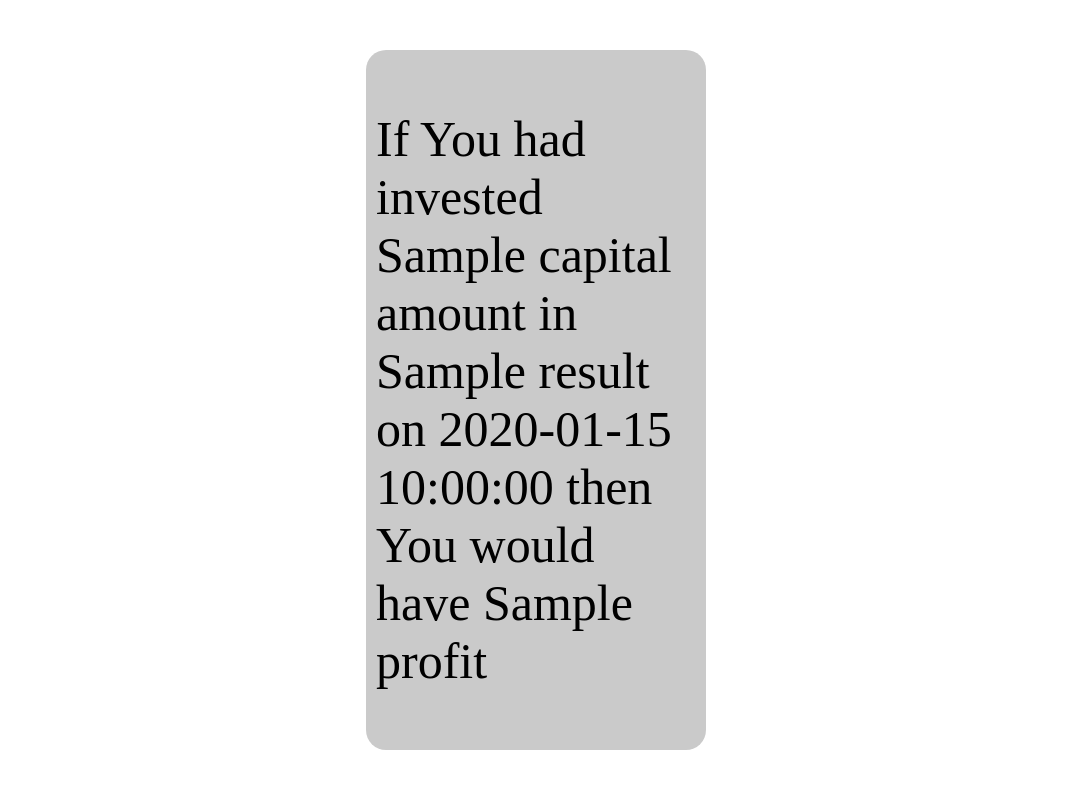
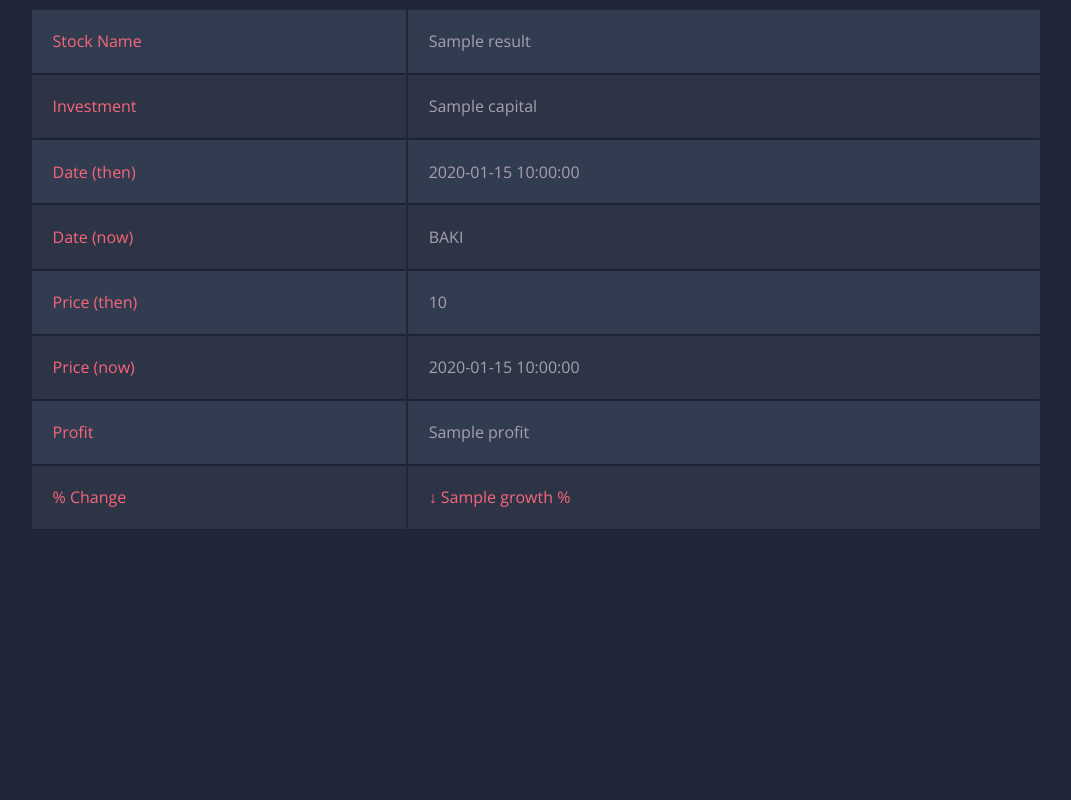
Before and after one commit to AshwinSolanki76/Stock-Profit-Calculator, a Flask app: template templates/result.html in a window 1280 px wide. Shown: the whole page, without its empty margins (104-1175 px from the left). Run offline with Flask 2, Linux system fonts and the light colour scheme; the template is opened without the code that fills it: most values are stand-ins (such as "Sample title", 1, 10 or a date in 2020).

Commit message:
Merge branch 'master' of https://github.com/AshwinSolanki76/Stock-Profit-Calculator

```diff
--- a/app.py
+++ b/app.py
@@ -1,6 +1,7 @@
-from datetime import datetime
+from datetime import datetime,date
 from flask import Flask, render_template, request,url_for
 from Stock import GetDetail
+import numpy
 import os
 
 app = Flask(__name__)
@@ -16,15 +17,21 @@ def result():
         for key, value in request.form.items():
             name[ key ] = value
 
-
         result = request.form
         d=result.to_dict(flat=False)
         datee=datetime(*[int(i) for i in d['Date'][0].split('-')])
         k=GetDetail(datee,d['StockName'],d['Capital'])
-        name['Profit']=GetDetail(datee,d['StockName'],d['Capital'])
+        PriceThen,PriceNow=GetDetail(datee,d['StockName'],d['Capital'])
+        name['Profit']=int((numpy.float32(d['Capital'])/PriceThen)*PriceNow-numpy.float32(d['Capital']))
+        name['PriceThen']=PriceThen
+        name['DateThen']=datee
+        name['DateNow']=date.today()
+        name['PriceNow']=PriceNow
+        name['Growth']=int((PriceNow-PriceThen)*100/PriceThen)
+        print("done")
         return render_template("result.html",result =name)
 
 if __name__ == '__main__':
     port = int(os.environ.get("PORT", 5000))
-    app.run(host='0.0.0.0', port=port,debug=True)
+    app.run(host='0.0.0.0', port=port)
     # app.run(debug = True)
--- a/templates/result.html
+++ b/templates/result.html
@@ -7,48 +7,172 @@
     <title>Result</title>
 </head>
 <body>
-    <div class='container'>
-        <p>
-            If You had invested {{result['Capital']}} amount in {{result['StockName']}}
-            on {{result['Date']}} then You would have {{result['Profit']}}
-        </p>
-    </div>
+    <table class="container">
+        <tbody>
+            <tr>
+                <td>Stock Name</td>
+                <td>{{result['StockName']}}</td>
+            </tr>
+            <tr>
+                <td>Investment</td>
+                <td>{{result['Capital']}}</td>
+            </tr>
+            <tr>
+                <td>Date (then)</td>
+                <td>{{result['Date']}}</td>
+            </tr>
+            <tr>
+                <td>Date (now)</td>
+                <td>BAKI</td>
+            </tr>
+            <tr>
+                <td>Price (then)</td>
+                <td>{{result['PriceThen']}}</td>
+            </tr>
+            <tr>
+                <td>Price (now)</td>
+                <td>{{result['PriceNow']}}</td>
+            </tr>
+            <tr>
+                <td>Profit</td>
+                <td>{{result['Profit']}}</td>
+            </tr>
+            <tr>
+                <td>% Change</td>
+                {% if result['Growth']>0 %}
+                <td class='P'>
+                    &uarr; {{result['Growth']}} %
+                </td>
+                {% else %}
+                <td class='L'>
+                    &darr; {{result['Growth']}} %
+                </td>
+                {% endif %}
+            </tr>
+        </tbody>
+    </table>
+
+
 
 </body>
-    <style>
-        .container{
-            /* margin: 10px;
-            width: 80%;
-            position: absolute;
-            left: 50%;
-            top: 50%;
-            justify-content: center;
-            -webkit-transform: translate(-50%, -50%);
-            transform: translate(-55%, -50%);
-            background-color:rgb(202, 202, 202);
-            border-radius: 20px;
-            padding: 10px;
-            font-size: 430px; */
 
-            /* width: 100px;
-            height: 100px; */
-            width: 80%;
-            height: fit-content;
-            max-width: 320px;
-            background-color: rgb(202, 202, 202);
+<style>
 
-            border-radius: 20px;
-            padding: 10px;
-            position: absolute;
-            top:0;
-            bottom: 0;
-            left: 0;
-            right: 0;
+    @charset "UTF-8";
+    @import url(https://fonts.googleapis.com/css?family=Open+Sans:300,400,700);
+    .P{
+        color:greenyellow;
+    }
+    .L{
+        color:#FB667A;
+    }
 
-            margin: auto;
-        }
-        p{
-            font-size: min(13vw,50px);
-        }
-    </style>
+    body {
+    font-family: 'Open Sans', sans-serif;
+    font-weight: 300;
+    line-height: 1.42em;
+    color:#A7A1AE;
+    background-color:#1F2739;
+    }
+
+    h1 {
+    font-size:3em;
+    font-weight: 300;
+    line-height:1em;
+    text-align: center;
+    color: #4DC3FA;
+    }
+
+    h2 {
+    font-size:1em;
+    font-weight: 300;
+    text-align: center;
+    display: block;
+    line-height:1em;
+    padding-bottom: 2em;
+    color: #FB667A;
+    }
+
+    h2 a {
+    font-weight: 700;
+    text-transform: uppercase;
+    color: #FB667A;
+    text-decoration: none;
+    }
+
+    .blue { color: #185875; }
+    .yellow { color: #FFF842; }
+
+    .container th h1 {
+        font-weight: bold;
+        font-size: 1em;
+        text-align: left;
+        color: #185875;
+    }
+
+    .container td {
+        font-weight: normal;
+        font-size: 1em;
+    -webkit-box-shadow: 0 2px 2px -2px #0E1119;
+            -moz-box-shadow: 0 2px 2px -2px #0E1119;
+                box-shadow: 0 2px 2px -2px #0E1119;
+    }
+
+    .container {
+        text-align: left;
+        overflow: hidden;
+        width: 80%;
+        margin: 0 auto;
+    display: table;
+    padding: 0 0 8em 0;
+    }
+
+    .container td, .container th {
+        padding-bottom: 2%;
+        padding-top: 2%;
+    padding-left:2%;
+    }
+
+    /* Background-color of the odd rows */
+    .container tr:nth-child(odd) {
+        background-color: #323C50;
+    }
+
+    /* Background-color of the even rows */
+    .container tr:nth-child(even) {
+        background-color: #2C3446;
+    }
+
+    .container th {
+        background-color: #1F2739;
+    }
+
+    .container td:first-child { color: #FB667A; }
+
+    .container tr:hover {
+        background-color: #464A52;
+    -webkit-box-shadow: 0 6px 6px -6px #0E1119;
+            -moz-box-shadow: 0 6px 6px -6px #0E1119;
+                box-shadow: 0 6px 6px -6px #0E1119;
+    }
+
+    .container td:hover {
+    background-color: #FFF842;
+    color: #403E10;
+    font-weight: bold;
+
+    box-shadow: #7F7C21 -1px 1px, #7F7C21 -2px 2px, #7F7C21 -3px 3px, #7F7C21 -4px 4px, #7F7C21 -5px 5px, #7F7C21 -6px 6px;
+    transform: translate3d(6px, -6px, 0);
+
+    transition-delay: 0s;
+        transition-duration: 0.4s;
+        transition-property: all;
+    transition-timing-function: line;
+    }
+
+    @media (max-width: 800px) {
+    .container td:nth-child(4),
+    .container th:nth-child(4) { display: none; }
+    }
+</style>
 </html>
```
Also changed, not shown: Stock.py (+14 -5 lines), templates/index.html (+13 -5 lines).
